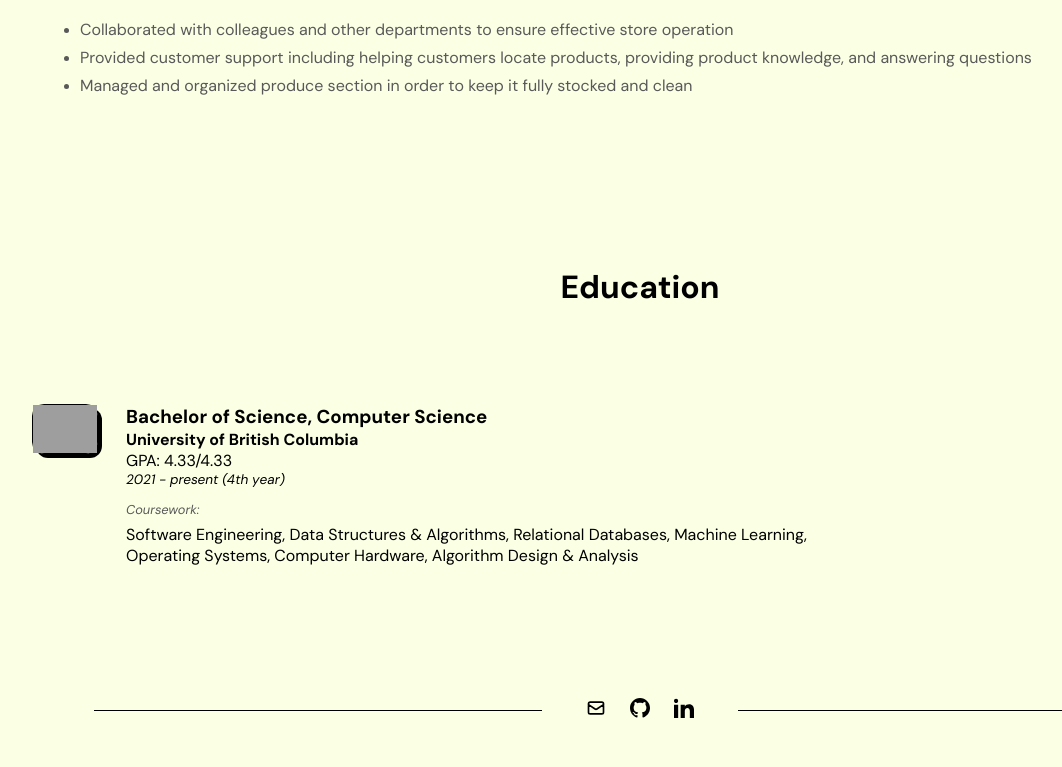
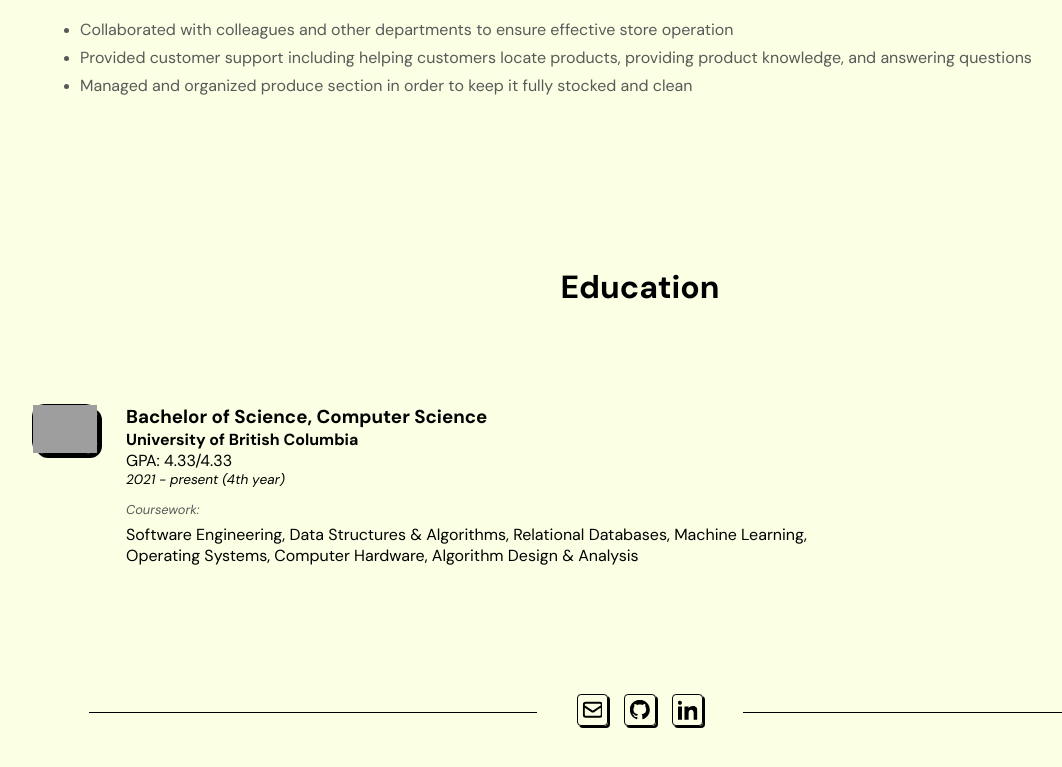
Before and after one commit to gabriel-m-m/gabriel-m-m.github.io, a React (Vite) app: page / in a window 1280 px wide. Shown: the part 2934-3701 px from the top of the page, without its empty margins (0-1062 px from the left). Built offline with nearby package versions, Linux system fonts and the light colour scheme; grey boxes are pictures that could not be loaded.

Commit message:
Remove unused attributes on SVGs and improve hover effect

```diff
--- a/src/components/Footer/Footer.jsx
+++ b/src/components/Footer/Footer.jsx
@@ -5,13 +5,13 @@
         <footer>
             <div className="footerline"></div>
                 <a href="mailto:gabrielmm.00@gmail.com">
-                    <svg className="w-4 h-4 mt-0.5 opacity-40 group-hover:opacity-70" xmlns="http://www.w3.org/2000/svg" fill="none" viewBox="0 0 24 24" stroke="currentColor" height="32" width="32"><path strokeLinecap="round" strokeLinejoin="round" strokeWidth="2" d="M3 8l7.89 5.26a2 2 0 002.22 0L21 8M5 19h14a2 2 0 002-2V7a2 2 0 00-2-2H5a2 2 0 00-2 2v10a2 2 0 002 2z"></path></svg>
+                    <svg xmlns="http://www.w3.org/2000/svg" fill="none" viewBox="2 2 20 20" stroke="currentColor"><path strokeLinecap="round" strokeLinejoin="round" strokeWidth="2" d="M3 8l7.89 5.26a2 2 0 002.22 0L21 8M5 19h14a2 2 0 002-2V7a2 2 0 00-2-2H5a2 2 0 00-2 2v10a2 2 0 002 2z"></path></svg>
                 </a>
                 <a href="https://github.com/gabriel-m-m">
-                    <svg width="1024" height="1024" viewBox="0 0 1024 1024" xmlns="http://www.w3.org/2000/svg" fill="currentColor"><path fillRule="evenodd" clipRule="evenodd" d="M8 0C3.58 0 0 3.58 0 8C0 11.54 2.29 14.53 5.47 15.59C5.87 15.66 6.02 15.42 6.02 15.21C6.02 15.02 6.01 14.39 6.01 13.72C4 14.09 3.48 13.23 3.32 12.78C3.23 12.55 2.84 11.84 2.5 11.65C2.22 11.5 1.82 11.13 2.49 11.12C3.12 11.11 3.57 11.7 3.72 11.94C4.44 13.15 5.59 12.81 6.05 12.6C6.12 12.08 6.33 11.73 6.56 11.53C4.78 11.33 2.92 10.64 2.92 7.58C2.92 6.71 3.23 5.99 3.74 5.43C3.66 5.23 3.38 4.41 3.82 3.31C3.82 3.31 4.49 3.1 6.02 4.13C6.66 3.95 7.34 3.86 8.02 3.86C8.7 3.86 9.38 3.95 10.02 4.13C11.55 3.09 12.22 3.31 12.22 3.31C12.66 4.41 12.38 5.23 12.3 5.43C12.81 5.99 13.12 6.7 13.12 7.58C13.12 10.65 11.25 11.33 9.47 11.53C9.76 11.78 10.01 12.26 10.01 13.01C10.01 14.08 10 14.94 10 15.21C10 15.42 10.15 15.67 10.55 15.59C13.71 14.53 16 11.53 16 8C16 3.58 12.42 0 8 0Z" transform="scale(64)"/></svg>
+                    <svg xmlns="http://www.w3.org/2000/svg" fill="currentColor" viewBox="0 0 1024 1024"><path fillRule="evenodd" clipRule="evenodd" d="M8 0C3.58 0 0 3.58 0 8C0 11.54 2.29 14.53 5.47 15.59C5.87 15.66 6.02 15.42 6.02 15.21C6.02 15.02 6.01 14.39 6.01 13.72C4 14.09 3.48 13.23 3.32 12.78C3.23 12.55 2.84 11.84 2.5 11.65C2.22 11.5 1.82 11.13 2.49 11.12C3.12 11.11 3.57 11.7 3.72 11.94C4.44 13.15 5.59 12.81 6.05 12.6C6.12 12.08 6.33 11.73 6.56 11.53C4.78 11.33 2.92 10.64 2.92 7.58C2.92 6.71 3.23 5.99 3.74 5.43C3.66 5.23 3.38 4.41 3.82 3.31C3.82 3.31 4.49 3.1 6.02 4.13C6.66 3.95 7.34 3.86 8.02 3.86C8.7 3.86 9.38 3.95 10.02 4.13C11.55 3.09 12.22 3.31 12.22 3.31C12.66 4.41 12.38 5.23 12.3 5.43C12.81 5.99 13.12 6.7 13.12 7.58C13.12 10.65 11.25 11.33 9.47 11.53C9.76 11.78 10.01 12.26 10.01 13.01C10.01 14.08 10 14.94 10 15.21C10 15.42 10.15 15.67 10.55 15.59C13.71 14.53 16 11.53 16 8C16 3.58 12.42 0 8 0Z" transform="scale(64)"/></svg>
                 </a>
                 <a href="https://www.linkedin.com/in/gabriel-moosmann-mendez/">
-                <   svg className="inline-block w-4 h-3 mr-3 -mt-1 opacity-40" xmlns="http://www.w3.org/2000/svg" viewBox="0 0 24 24" fill="currentColor"><path d="M4.98 3.5c0 1.381-1.11 2.5-2.48 2.5s-2.48-1.119-2.48-2.5c0-1.38 1.11-2.5 2.48-2.5s2.48 1.12 2.48 2.5zm.02 4.5h-5v16h5v-16zm7.982 0h-4.968v16h4.969v-8.399c0-4.67 6.029-5.052 6.029 0v8.399h4.988v-10.131c0-7.88-8.922-7.593-11.018-3.714v-2.155z"></path></svg>
+                    <svg xmlns="http://www.w3.org/2000/svg" fill="currentColor" viewBox="0 0 24 24"><path d="M4.98 3.5c0 1.381-1.11 2.5-2.48 2.5s-2.48-1.119-2.48-2.5c0-1.38 1.11-2.5 2.48-2.5s2.48 1.12 2.48 2.5zm.02 4.5h-5v16h5v-16zm7.982 0h-4.968v16h4.969v-8.399c0-4.67 6.029-5.052 6.029 0v8.399h4.988v-10.131c0-7.88-8.922-7.593-11.018-3.714v-2.155z"></path></svg>
                 </a>
             <div className="footerline"></div>
         </footer>
--- a/src/components/Footer/footer.css
+++ b/src/components/Footer/footer.css
@@ -11,13 +11,17 @@
   height: 1.25rem;
   width: 1.25rem;
   color: black;
-  padding: 0.25rem;
+  padding: 0.3rem;
   border-radius: 4px;
+  border: 1px solid black;
+  --shadow: 2px 2px #000000;
+  box-shadow: var(--shadow);
+  transition: all 0.2s;
 }
 
 footer svg:hover {
-  background-color: black;
-  color: #fbffe4;
+  box-shadow: 6px 6px #000000;
+  transform: translate(-2px, -2px);
 }
 
 .footerline {
```
